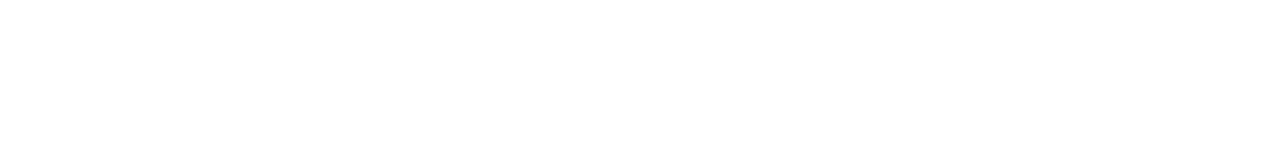
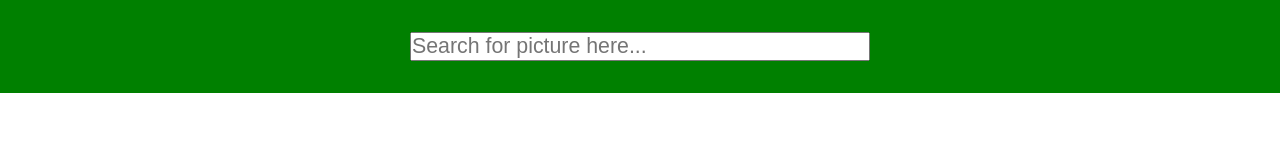
Before and after one commit to k-snides/interactive-photo-gallery, a plain HTML site: page index.html in a window 1280 px wide. Drawn offline with Linux system fonts and the light colour scheme.

Commit message:
html and css ready for pics and javascript

```diff
--- a/css/style.css
+++ b/css/style.css
@@ -2,6 +2,7 @@
 --- Mobile First ---
 =================================================== */
 
+/* ----- General Styles ----- */
 * {
 	margin: 0;
 	padding: 0;
@@ -10,6 +11,29 @@
 
 body {
 	background-color: #fff;
+}
+
+/* ----- Wrappers ----- */
+.wrapper {
+	width: 90%;
+	margin: 0 auto;
+	max-width: 980px;
+}
+
+/* ----- Header ----- */
+header {
+	background-color: green;
+	padding: 2em 0;
+	position: fixed;
+	width: 100%;
+}
+
+/* ----- Search Box ----- */
+input[type="search"] {
+	width: 300px;
+	display: block;
+	margin: 0 auto;
+	font-size: 16pt;
 }
 
 
@@ -38,6 +62,12 @@ body {
 =================================================== */
 
 @media screen and (min-width: 768px) {
+
+	/* ----- Search Box ----- */
+	input[type="search"] {
+		width: 460px;
+
+	}
 
 }
 
--- a/index.html
+++ b/index.html
@@ -14,6 +14,15 @@
 </head>
 
 <body>
+	<header>
+		<input type="search" placeholder="Search for picture here..." />
+	</header>
+
+	<section>
+		<div class="wrapper">
+			<!-- pics to go here -->
+		</div>
+	</section>
 
 	<!-- JS -->
 	<script src="js/script.js"></script>
```
